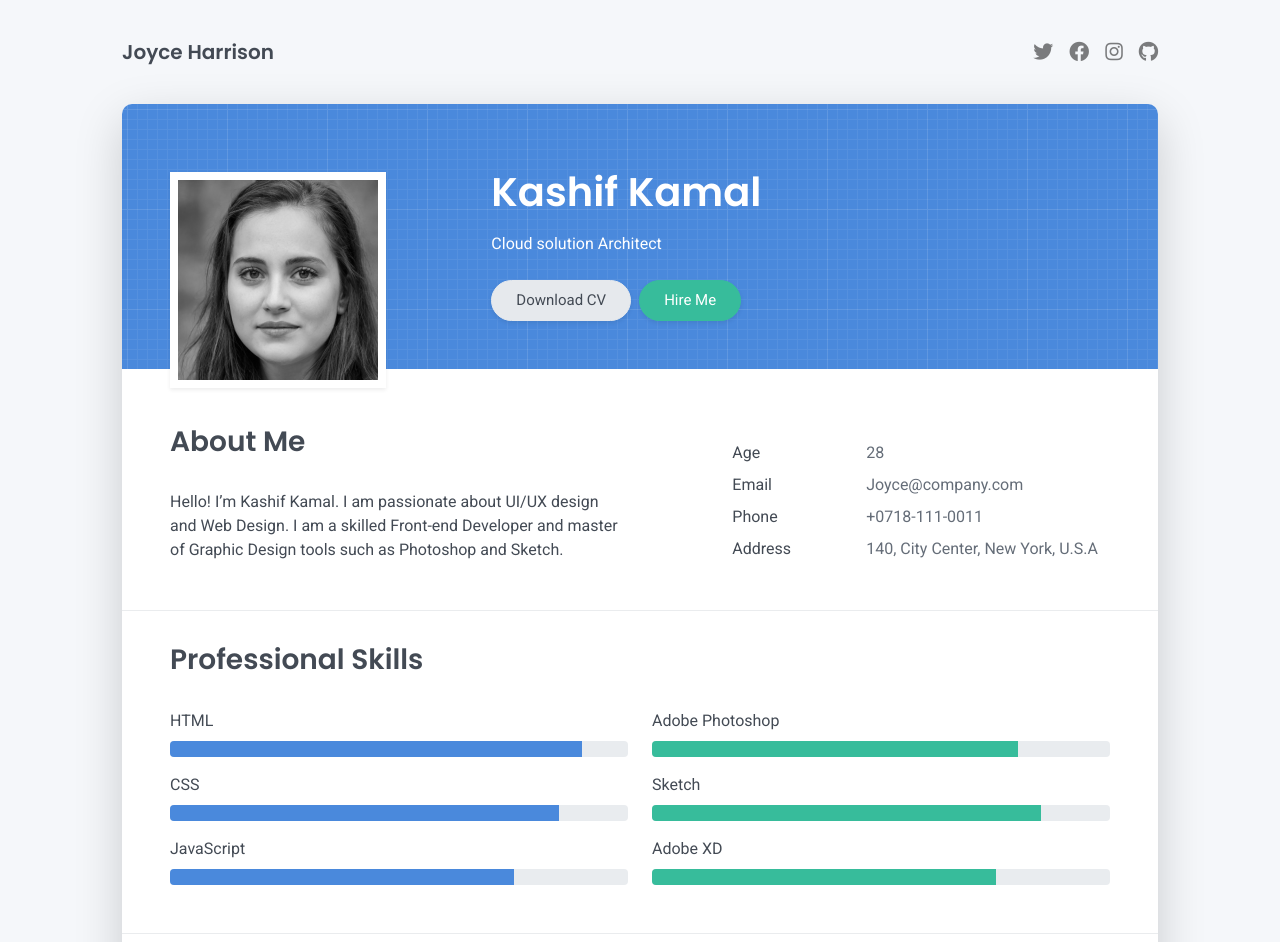
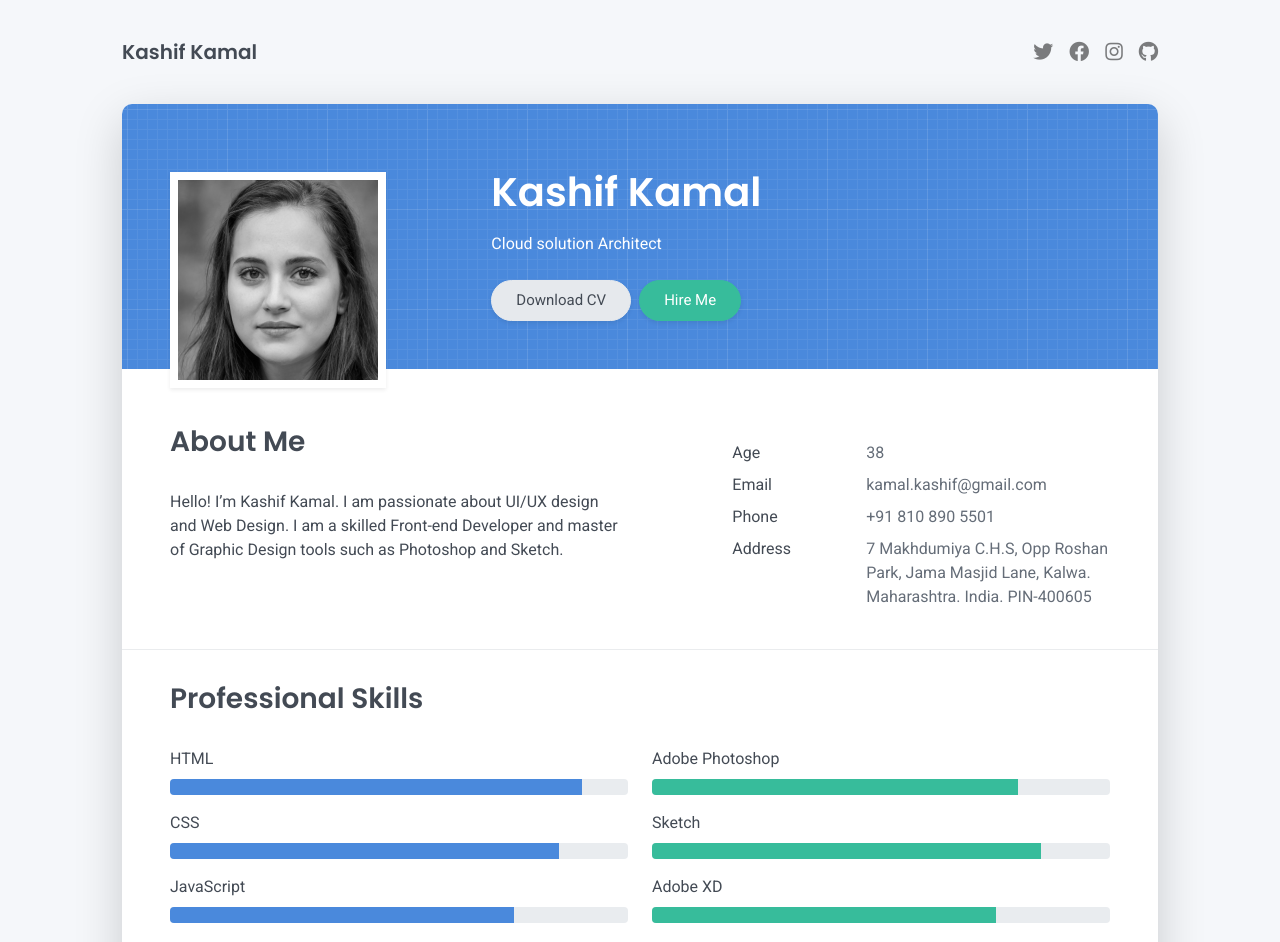
Before and after one commit to Kashif-Kamaal/Kashif-Kamaal.github.io, a plain HTML site: page index.html in a window 1280 px wide. Shown: the top 942 px of the page. Drawn offline with Linux system fonts and the light colour scheme.

Commit message:
contact name changed

```diff
--- a/index.html
+++ b/index.html
@@ -28,7 +28,7 @@
     <header class="d-print-none">
       <div class="container text-center text-lg-left">
         <div class="py-3 clearfix">
-          <h1 class="site-title mb-0">Joyce Harrison</h1>
+          <h1 class="site-title mb-0">Kashif Kamal</h1>
           <div class="site-nav">
             <nav role="navigation">
               <ul class="nav justify-content-center">
@@ -73,25 +73,25 @@
             <div class="pb-1">Age</div>
           </div>
           <div class="col-sm-8">
-            <div class="pb-1 text-secondary">28</div>
+            <div class="pb-1 text-secondary">38</div>
           </div>
           <div class="col-sm-4">
             <div class="pb-1">Email</div>
           </div>
           <div class="col-sm-8">
-            <div class="pb-1 text-secondary">Joyce@company.com</div>
+            <div class="pb-1 text-secondary">kamal.kashif@gmail.com</div>
           </div>
           <div class="col-sm-4">
             <div class="pb-1">Phone</div>
           </div>
           <div class="col-sm-8">
-            <div class="pb-1 text-secondary">+0718-111-0011</div>
+            <div class="pb-1 text-secondary">+91 810 890 5501</div>
           </div>
           <div class="col-sm-4">
             <div class="pb-1">Address</div>
           </div>
           <div class="col-sm-8">
-            <div class="pb-1 text-secondary">140, City Center, New York, U.S.A</div>
+            <div class="pb-1 text-secondary">7 Makhdumiya C.H.S, Opp Roshan Park, Jama Masjid Lane, Kalwa. Maharashtra. India. PIN-400605</div>
           </div>
         </div>
       </div>
```
